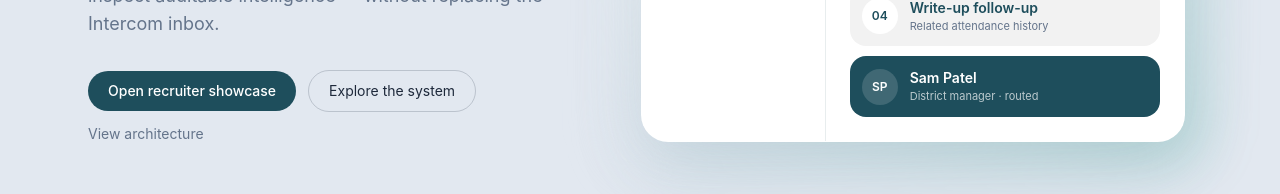
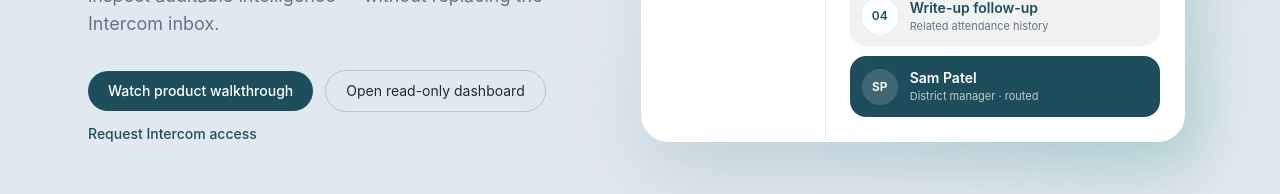
Before and after one commit to Zebishah/CaseLens, a Next.js app in the folder Intercom-app/web/: page / in a window 1280 px wide. Shown: the part 531-725 px from the top of the page. Built offline with nearby package versions, Linux system fonts and the light colour scheme; no server answers.

Commit message:
Guide recruiters from public proof to controlled access

```diff
--- a/Intercom-app/web/app/page.tsx
+++ b/Intercom-app/web/app/page.tsx
@@ -41,14 +41,14 @@ export default function LandingPage() {
                 conversations, and inspect auditable intelligence — without replacing the Intercom inbox.
               </p>
               <div className="reveal reveal-delay-3 mt-8 flex flex-wrap items-center gap-3">
-                <Link href="/login" className="btn-primary rounded-full px-5 py-2.5 text-sm font-medium">
-                  Open recruiter showcase
+                <Link href="#live-demo" className="btn-primary rounded-full px-5 py-2.5 text-sm font-medium">
+                  Watch product walkthrough
                 </Link>
-                <Link href="#product" className="btn-secondary rounded-full px-5 py-2.5 text-sm">
-                  Explore the system
+                <Link href="/login" className="btn-secondary rounded-full px-5 py-2.5 text-sm">
+                  Open read-only dashboard
                 </Link>
-                <Link href="#architecture" className="text-sm text-muted hover:text-primary">
-                  View architecture
+                <Link href="/access" className="text-sm font-medium text-primary hover:text-primary-hover">
+                  Request Intercom access
                 </Link>
               </div>
             </div>
```
